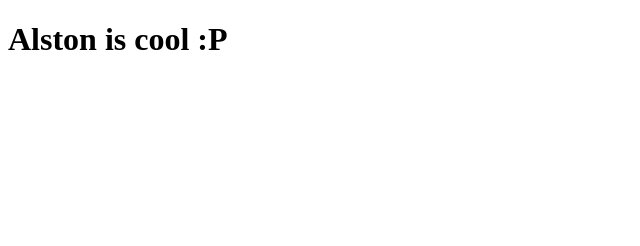
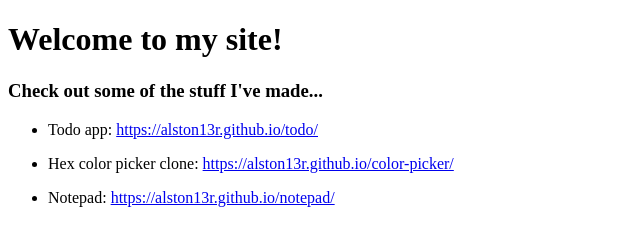
Before and after one commit to alston13r/my-website, a plain HTML site: page index.html in a window 1280 px wide. Shown: the whole page, without its empty margins (0-640 px from the left). Drawn offline with Linux system fonts and the light colour scheme.

Commit message:
links to other projects

```diff
--- a/index.html
+++ b/index.html
@@ -11,8 +11,26 @@
 <body>
 
   <h1>
-    Alston is cool :P
+    Welcome to my site!
   </h1>
+
+  <h3>
+    Check out some of the stuff I've made...
+  </h3>
+
+  <ul>
+    <li>
+      <p>Todo app: <a href='https://alston13r.github.io/todo/' target='_blank'>https://alston13r.github.io/todo/</a></p>
+    </li>
+    <li>
+      <p>Hex color picker clone: <a href='https://alston13r.github.io/color-picker/'
+          target='_blank'>https://alston13r.github.io/color-picker/</a></p>
+    </li>
+    <li>
+      <p>Notepad: <a href='https://alston13r.github.io/notepad/'
+          target='_blank'>https://alston13r.github.io/notepad/</a></p>
+    </li>
+  </ul>
 
 </body>
 
```
